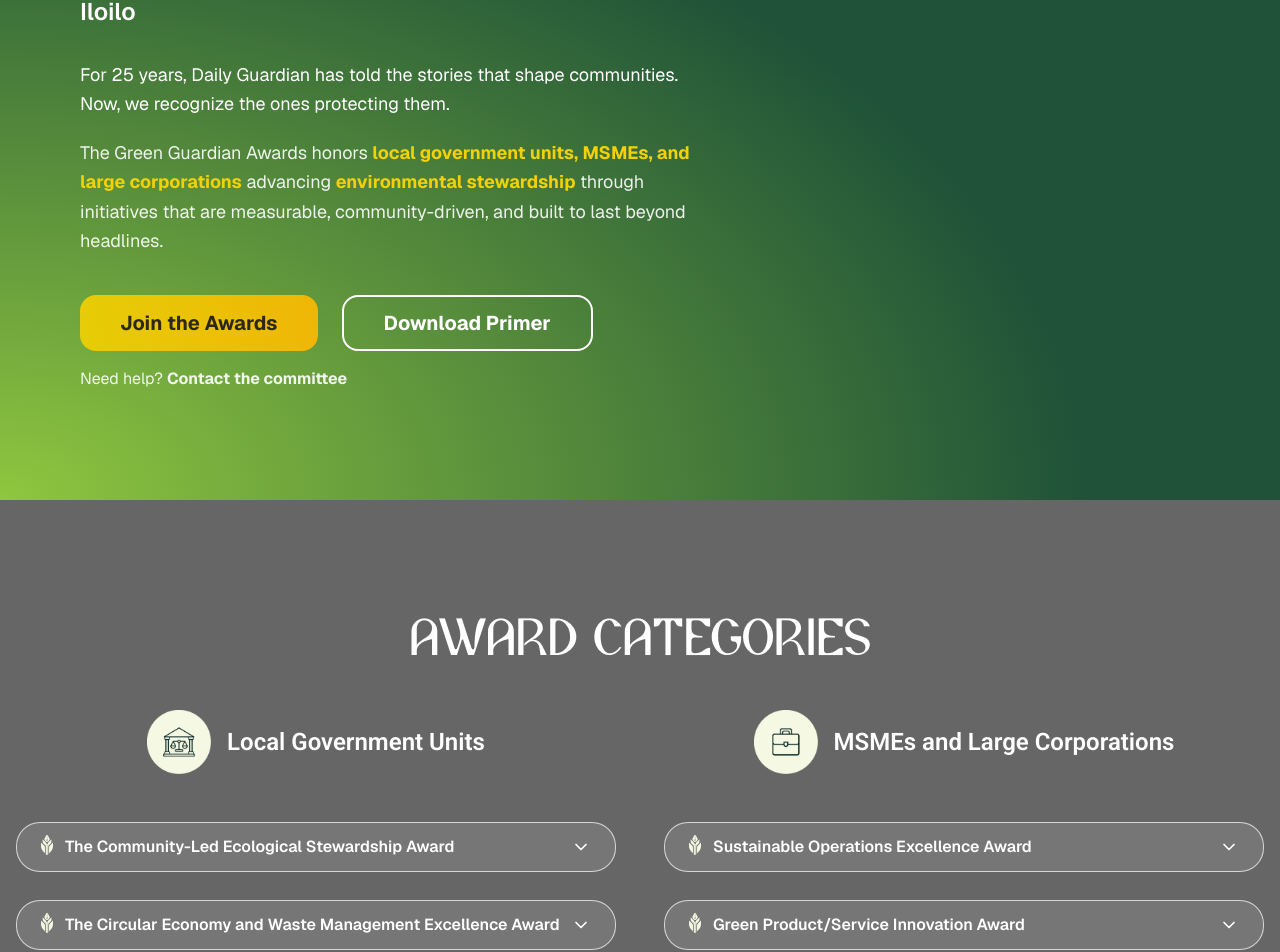
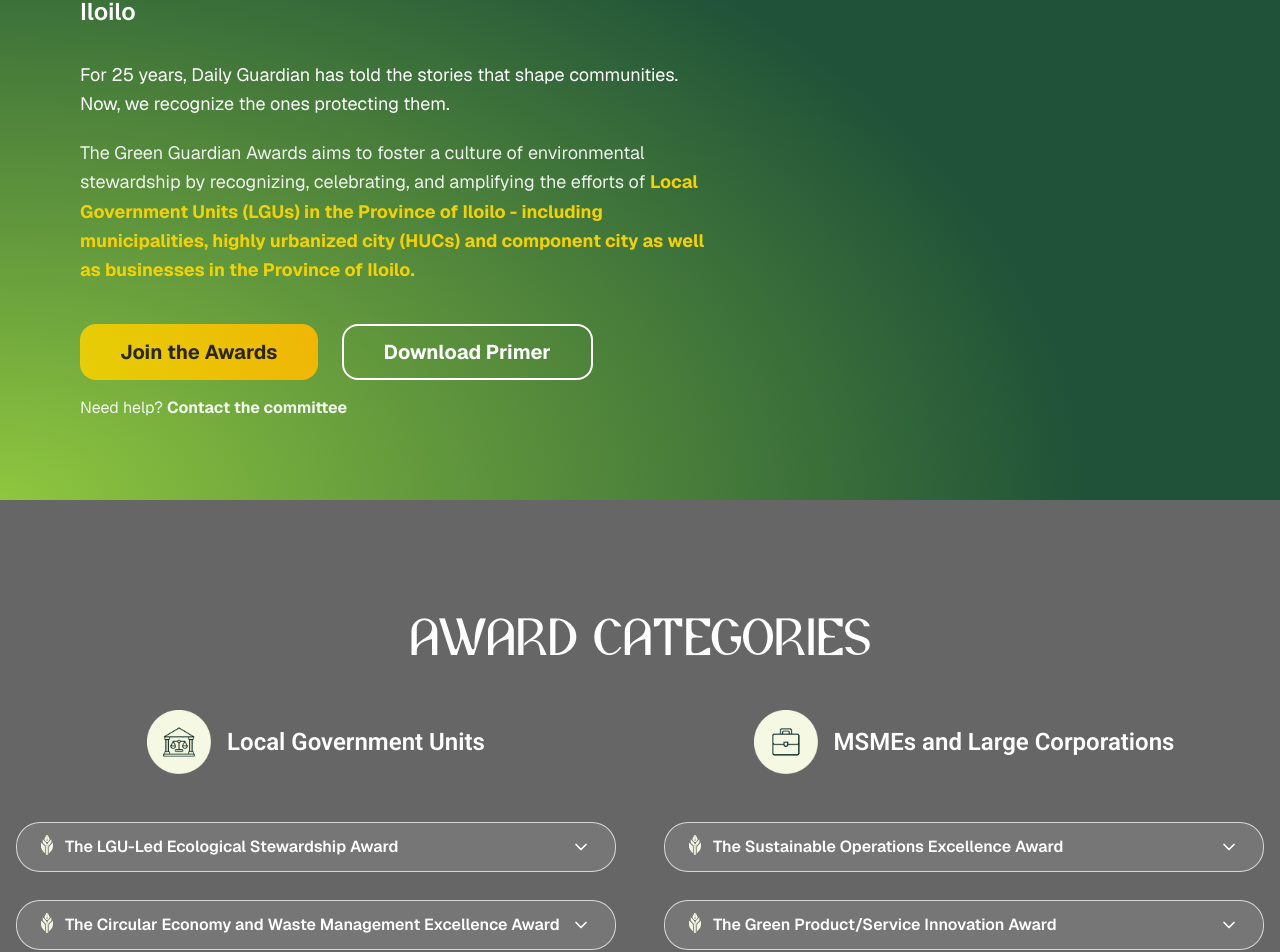
Before and after one commit to warpinnovations/green-guardian-awards, a Next.js app: page / in a window 1280 px wide. Shown: the part 300-1252 px from the top of the page. Built offline with nearby package versions, Linux system fonts and the light colour scheme.

Commit message:
refactor: update nomination card and categories content (#12)

```diff
--- a/app/components/sections/Categories.tsx
+++ b/app/components/sections/Categories.tsx
@@ -12,27 +12,47 @@
    const lguCategories = [
       {
          id: 1,
-      title: "The Community-Led Ecological Stewardship Award",
-      description: "This award recognizes an LGU project that have effectively empowered and mobilized their constituents as active partners in environmental protection. It honors an initiative that is co-created, co-implemented, and sustained by the community, rather than solely designed and driven by the local government. e.g. Community-managed Material Recovery Facilities (MRFs), Sustained community gardens supporting food security, Citizen-led river, coastal, or watershed clean-up programs, Community-based environmental monitoring or enforcement groups"
+         title: "The LGU-Led Ecological Stewardship Award",
+         description:
+            "This award recognizes an LGU-led initiative that effectively empowers and mobilizes its community as active partners in environmental protection. It honors projects that are designed and implemented by the LGU while fostering strong community engagement and co-ownership. e.g. Sustained community gardens supporting food security, Citizen-led river, coastal, or watershed clean-up programs, Community-based environmental monitoring or enforcement groups.",
       },
       {
          id: 2,
          title: "The Circular Economy and Waste Management Excellence Award",
-      description: "This award honors an LGU program or project that demonstrates innovation and effectiveness in solid waste management, moving beyond basic collection toward waste reduction, reuse, recycling, and circular economy practices. e.g. High waste diversion or recycling projects, Composting and recycling systems, Partnerships with private sector or MSMEs for waste upcycling, Programs reducing or eliminating single-use plastics"},
+         description:
+            "This award honors an LGU program or project that demonstrates innovation and effectiveness in solid waste management, moving beyond basic collection toward waste reduction, reuse, recycling, and circular economy practices. e.g. High waste diversion or recycling projects, Composting and recycling systems, Partnerships with private sector or MSMEs for waste upcycling, Programs reducing or eliminating single-use plastics, Community-managed Material Recovery Facilities (MRFs).",
+      },
       {
          id: 3,
          title: "The Green Infrastructure and Climate Action Award",
-      description: "This award recognizes LGUs that have integrated climate-resilient and environmentally sustainable solutions into urban or rural planning to address climate risks while improving environmental quality and community well-being. e.g. Protected bike lanes and pedestrian-friendly public spaces, Urban green belts, pocket parks, or mini-forests, Adoption of renewable energy in public facilities, Nature-based flood mitigation initiatives such as rain gardens or mangrove restoration"}
+         description:
+            "This award recognizes LGUs that have implemented completed projects integrating climate-resilient and environmentally sustainable solutions into urban or rural planning, addressing climate risks while improving environmental quality and community well-being. e.g. Protected bike lanes and pedestrian-friendly public spaces, Urban green belts, pocket parks, or mini-forests, Adoption of renewable energy in public facilities, Nature-based flood mitigation initiatives.",
+      },
    ];
    const msmeCategories = [
-    { id: 1, title: "Sustainable Operations Excellence Award", description: "This award recognizes a business that has systematically integrated sustainability into its core operations, demonstrating measurable improvements in resource efficiency, responsible sourcing, and environmental management across its value chain. e.g. Significant reductions in energy and water consumption, Achieving zero-waste-to-landfill or near-zero waste operations, Ethical and sustainable sourcing of raw materials, Transition to environmentally responsible or low-carbon supply chains" },
-    { id: 2, title: "Green Product/Service Innovation Award", description: "This award honors a business whose primary product or service delivers a direct environmental benefit, offering practical and innovative solutions to environmental challenges through its core business model. e.g. Development or production of biodegradable or eco-friendly packaging, Organic, regenerative, or climate-smart agricultural products, Sustainable tourism services that promote conservation and local livelihoods, Clean energy, energy-efficiency, or environmental technology solutions" },
-    { id: 3, title: "Community Engagement for Environmental Impact Award", description: "This award recognizes a business that goes beyond traditional corporate social responsibility by actively partnering with communities to drive sustained environmental action, capacity-building, and shared environmental stewardship. e.g. Training and supporting communities to establish environmental enterprises (e.g., waste-to-craft or recycling livelihoods), Long-term environmental education programs in public schools, Adoption, rehabilitation, and stewardship of public spaces" },
+      {
+         id: 1,
+         title: "The Sustainable Operations Excellence Award",
+         description:
+            "This award recognizes a business that has systematically integrated sustainability into its core operations, demonstrating measurable improvements in resource efficiency, responsible sourcing, and environmental management across its value chain. e.g. Significant reductions in energy and water consumption, Achieving zero-waste-to-landfill or near-zero waste operations, Ethical and sustainable sourcing of raw materials, Transition to environmentally responsible or low-carbon supply chains.",
+      },
+      {
+         id: 2,
+         title: "The Green Product/Service Innovation Award",
+         description:
+            "This award honors a business whose primary product or service delivers a direct environmental benefit, offering practical and innovative solutions to environmental challenges through its core business model. e.g. Development or production of biodegradable or eco-friendly packaging, Organic, regenerative, or climate-smart agricultural products, Sustainable tourism services that promote conservation and local livelihoods, Clean energy, energy-efficiency, or environmental technology solutions.",
+      },
+      {
+         id: 3,
+         title: "The Community Engagement for Environmental Impact Award",
+         description:
+            "This award recognizes a business that goes beyond traditional corporate social responsibility by actively partnering with communities to drive sustained environmental action, capacity-building, and shared environmental stewardship. e.g. Training and supporting communities to establish environmental enterprises (e.g., waste-to-craft or recycling livelihoods), Long-term environmental education programs in public schools, Adoption, rehabilitation, and stewardship of public spaces.",
+      },
    ];
 
    const toggleDropdown = (id: string) => {
-    setOpenDropdowns(prev => ({
-      [id]: !prev[id]
+      setOpenDropdowns((prev) => ({
+         [id]: !prev[id],
       }));
    };
 
--- a/app/components/sections/HeroSection.tsx
+++ b/app/components/sections/HeroSection.tsx
@@ -75,16 +75,15 @@
                      style={{ animationDelay: "0.8s" }}
                   >
                      <p className="lg:text-lg text-[16px] leading-relaxed text-white/90 text-center lg:text-left">
-                        The Green Guardian Awards honors{" "}
+                        The Green Guardian Awards aims to foster a culture of
+                        environmental stewardship by recognizing, celebrating,
+                        and amplifying the efforts of{" "}
                         <span className="text-[#f3d107] font-bold">
-                           local government units, MSMEs, and large corporations
-                        </span>{" "}
-                        advancing{" "}
-                        <span className="text-[#f3d107] font-bold">
-                           environmental stewardship
-                        </span>{" "}
-                        through initiatives that are measurable,
-                        community-driven, and built to last beyond headlines.
+                           Local Government Units (LGUs) in the Province of
+                           Iloilo - including municipalities, highly urbanized
+                           city (HUCs) and component city as well as businesses
+                           in the Province of Iloilo.
+                        </span>
                      </p>
                   </div>
                   {/* CTA Buttons */}
```
Also changed, not shown: app/components/cards/NominationCard.tsx (+28 -11 lines). Lines whose indentation alone changed are shown as unchanged.
